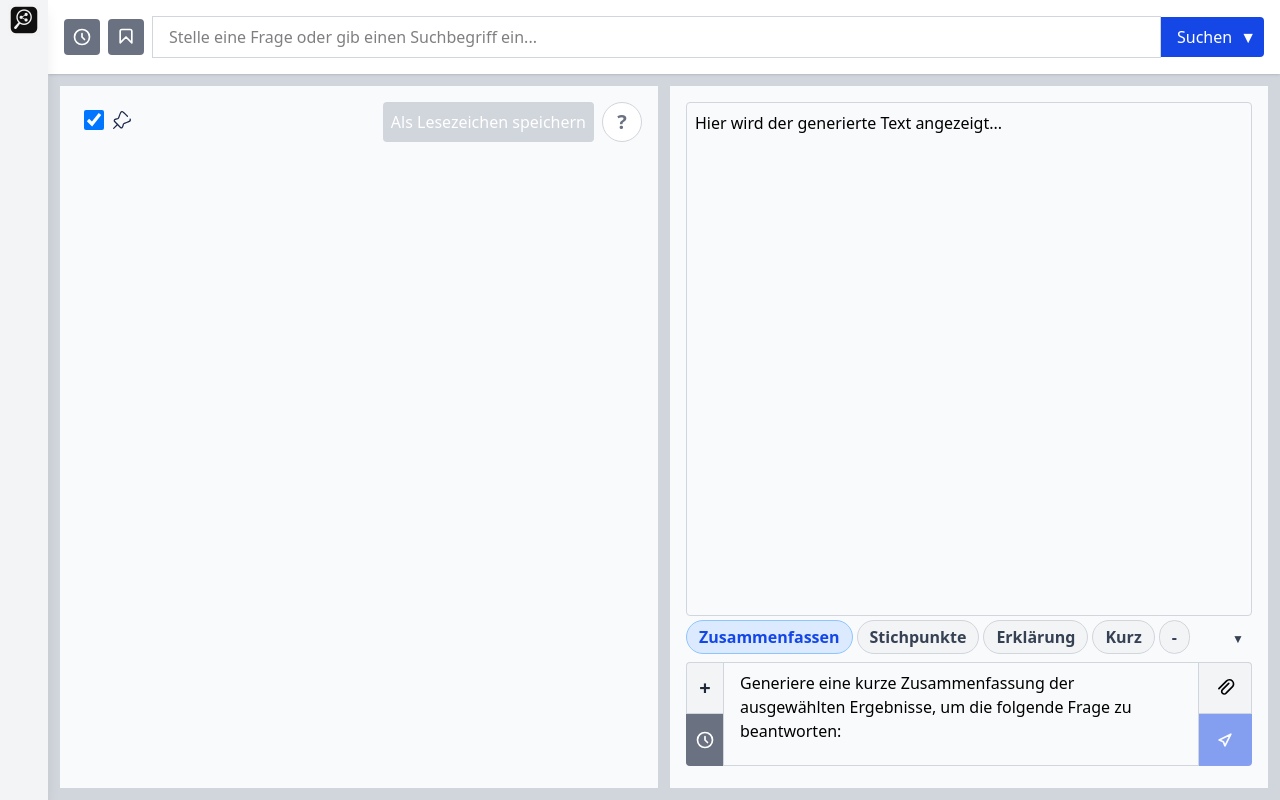
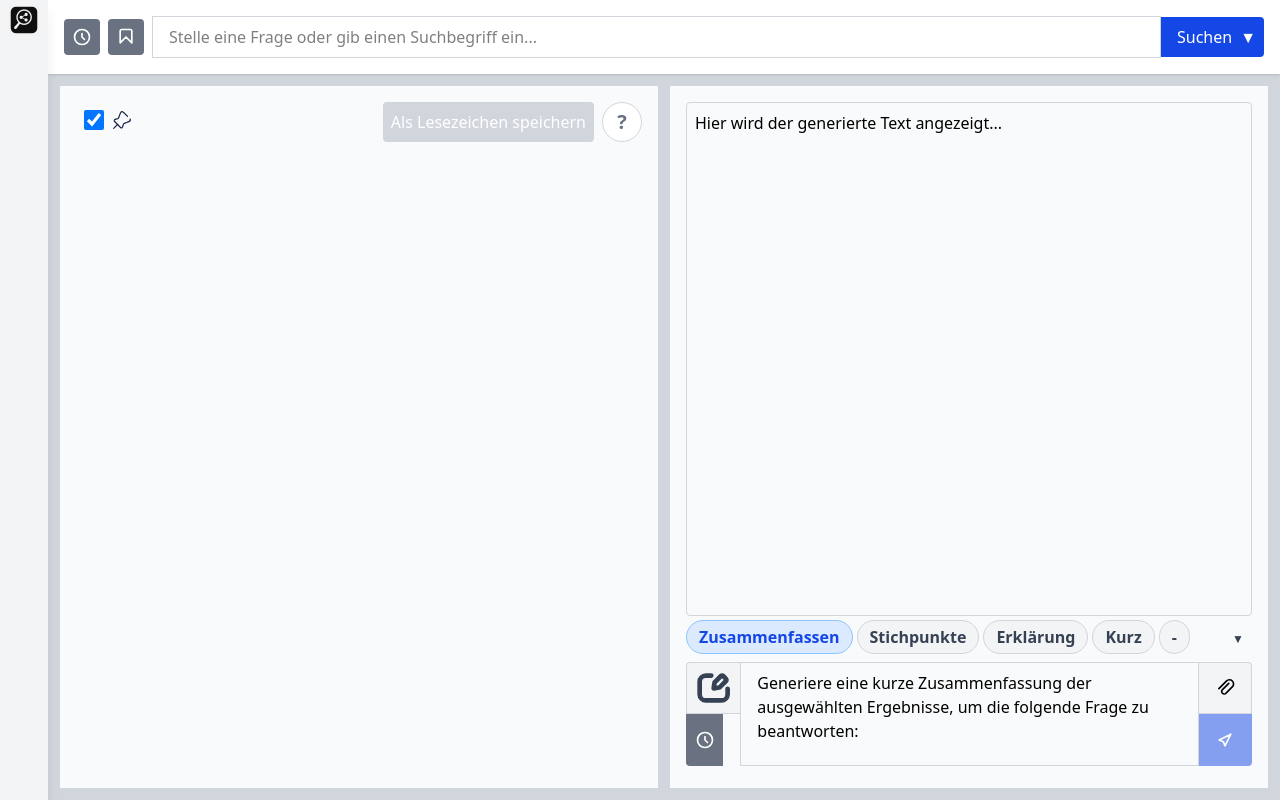
Before and after one commit to uol-esis/CivicSage-Frontend, a React (Vite) app: page / in a window 1280 px wide. Built offline with nearby package versions, Linux system fonts and the light colour scheme.

Commit message:
Changed "Neuer Chat" button symbol

```diff
--- a/src/Search.jsx
+++ b/src/Search.jsx
@@ -1196,13 +1196,16 @@ export default function Search() {
                   />
                   <button
                     type="button"
-                    className="text-gray-800 text-xl font-bold flex h-[3.25rem] px-2 cursor-pointer justify-center items-center rounded-tl border border-r-0 border-gray-300 bg-gray-100 hover:bg-gray-200 disabled:opacity-50"
+                    className="flex h-[3.25rem] px-2 cursor-pointer justify-center items-center rounded-tl border border-r-0 border-gray-300 bg-gray-100 hover:bg-gray-200 disabled:opacity-50"
                     onClick={() => handleNewChat()}
                     disabled={isGenerating || chat && chat.messages.length === 0}
                     aria-label="Neuen Chat anfangen"
                     title="Neuen Chat anfangen"
                   >
-                    +
+                    <svg className="text-gray-700" width="full" height="full" viewBox="0 0 24 24" fill="none" xmlns="http://www.w3.org/2000/svg" stroke="currentColor">
+                      <path d="M7 5C5.34315 5 4 6.34315 4 8V16C4 17.6569 5.34315 19 7 19H17C18.6569 19 20 17.6569 20 16V12.5C20 11.9477 20.4477 11.5 21 11.5C21.5523 11.5 22 11.9477 22 12.5V16C22 18.7614 19.7614 21 17 21H7C4.23858 21 2 18.7614 2 16V8C2 5.23858 4.23858 3 7 3H10.5C11.0523 3 11.5 3.44772 11.5 4C11.5 4.55228 11.0523 5 10.5 5H7Z" fill="currentColor"/>
+                      <path fill-rule="evenodd" clip-rule="evenodd" d="M18.8431 3.58579C18.0621 2.80474 16.7957 2.80474 16.0147 3.58579L11.6806 7.91992L11.0148 11.9455C10.8917 12.6897 11.537 13.3342 12.281 13.21L16.3011 12.5394L20.6347 8.20582C21.4158 7.42477 21.4158 6.15844 20.6347 5.37739L18.8431 3.58579ZM13.1933 11.0302L13.5489 8.87995L17.4289 5L19.2205 6.7916L15.34 10.6721L13.1933 11.0302Z" fill="currentColor"/>
+                    </svg>
                   </button>
                   {/* Text History */}
                   <Menu as="div" className="relative w-full inline-block text-left">
```
